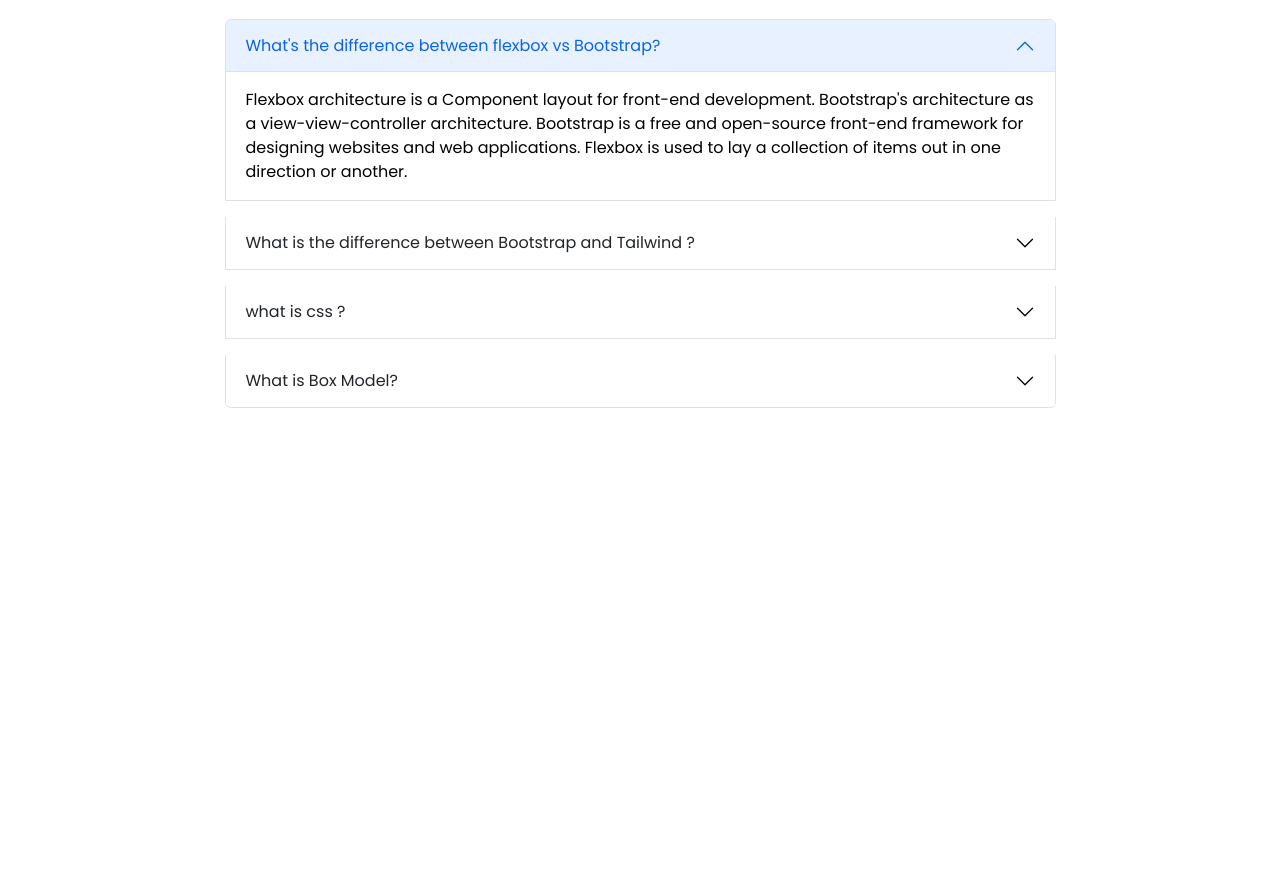
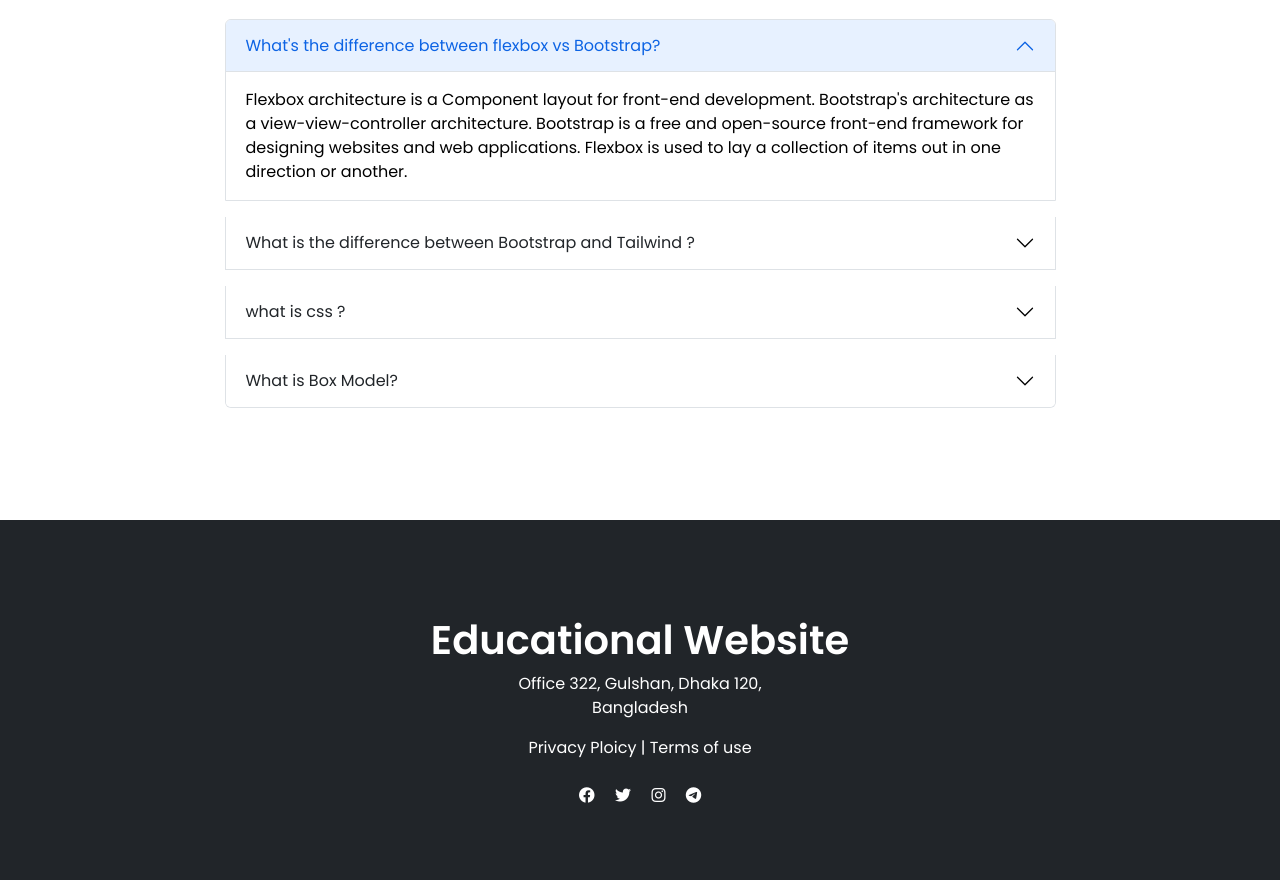
Before and after one commit to bayejidhawlader/03-ed-tech, a plain HTML site: page index.html in a window 1280 px wide. Shown: the part 2352-3232 px from the top of the page. Before the commit the page ends 2872 px from the top, so only its background shows below. Drawn offline with nearby package versions, Linux system fonts and the light colour scheme.

Commit message:
Footer Add

```diff
--- a/index.html
+++ b/index.html
@@ -331,6 +331,27 @@
     </section>
 
 
+
+
+    <!-- FOOTER -->
+    <footer class="bg-dark text-white text-center py-5">
+      <h1 class="mt-5 fw-bold">Educational Website</h1>
+      <p class="mb-0">Office 322, Gulshan, Dhaka 120,</p>
+      <p>Bangladesh</p>
+      <div>
+        <a href="#" class="text-decoration-none text-white">Privacy Ploicy</a>
+        |
+        <a href="#" class="text-decoration-none text-white">Terms of use</a>
+      </div>
+      <div class="my-4">
+        <a href="https://www.facebook.com/" class="mx-2" target="_blank"><i class="fa-brands fa-facebook text-white"></i></a>
+        <a href="https://twitter.com/home" class="mx-2" target="_blank"><i class="fa-brands fa-twitter text-white"></i></a>
+        <a href="https://www.instagram.com/" class="mx-2" target="_blank"><i class="fa-brands fa-instagram text-white"></i></a>
+        <a href="https://web.telegram.org/" class="mx-2" target="_blank"><i class="fa-brands fa-telegram text-white"></i></a>
+      </div>
+    </footer>
+
+
     <!-- Bootstrap Cdn Js -->
     <script src="https://cdn.jsdelivr.net/npm/bootstrap@5.2.0/dist/js/bootstrap.bundle.min.js" integrity="sha384-A3rJD856KowSb7dwlZdYEkO39Gagi7vIsF0jrRAoQmDKKtQBHUuLZ9AsSv4jD4Xa" crossorigin="anonymous"></script>
 </body>
```
